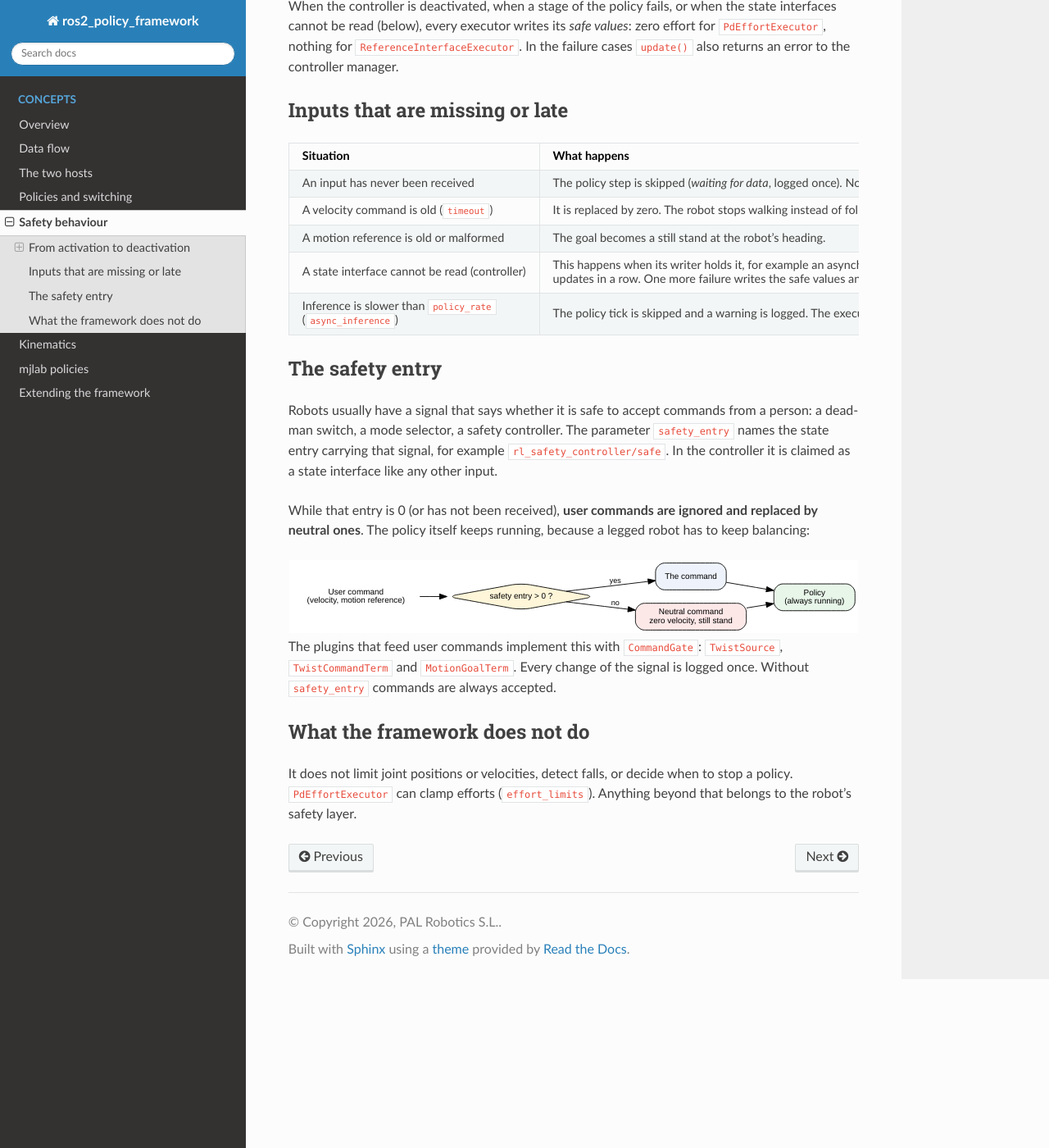
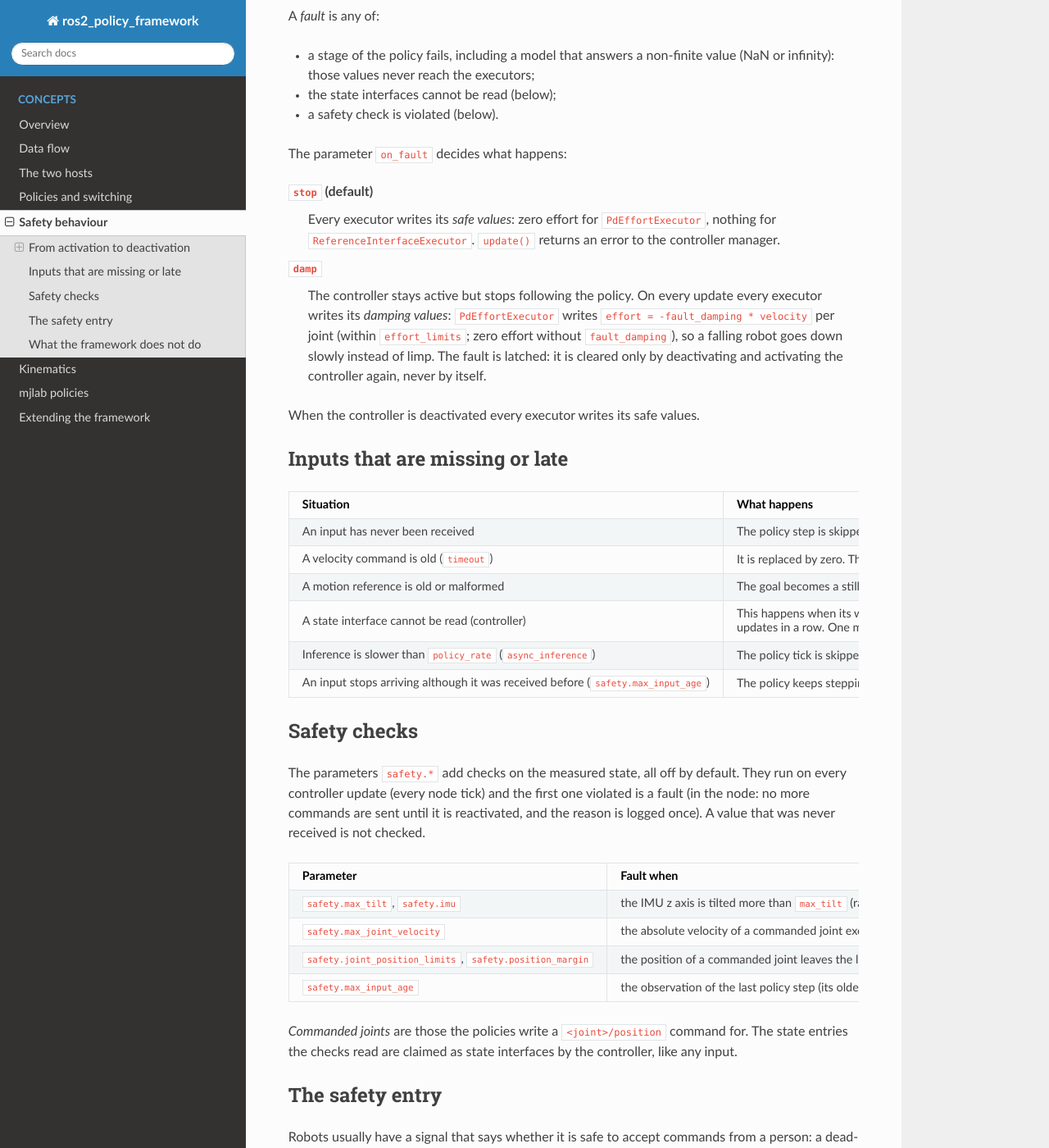
Before and after one commit to saikishor/ros2_policy_framework, a Sphinx documentation site: the page built from docs/safety.rst, in a window 1280 px wide and 1400 px high, scrolled down 885 px. Shown: the whole window at 82% size. Built offline with Sphinx 7.4.7 and the Read the Docs theme 3.1.0, drawn with Linux system fonts in a browser that asks for light colours; some of the changed text lies outside the part shown.

Commit message:
Document the safety checks and the fault responses

```diff
--- a/docs/extending.rst
+++ b/docs/extending.rst
@@ -204,7 +204,11 @@ the situations described in the other pages:
      - Every update until the policy's first commands: keep the robot where it is
        (:doc:`safety`).
    * - ``InterfaceExecutor::safe_values()``
-     - On deactivation and failure: the values that stop commanding.
+     - On deactivation, and on a fault with ``on_fault: stop``: the values that stop
+       commanding.
+   * - ``InterfaceExecutor::damp()``
+     - Every update after a fault with ``on_fault: damp``: values that let the robot down
+       gently, such as a joint damping (:doc:`safety`). Default: the safe values.
    * - ``CommandGate::open()``
      - Check it in any plugin that feeds user commands, and use a neutral command while it
        is false (:doc:`safety`).
--- a/docs/safety.rst
+++ b/docs/safety.rst
@@ -17,12 +17,15 @@ From activation to deactivation
      hold [label="Hold\nexecutors keep the robot\nwhere it is", fillcolor="#fff6d9"];
      run [label="Run\nexecutors follow\nthe policy's commands", fillcolor="#e8f5e9"];
      safe [label="Safe values\nzero effort", fillcolor="#fde8e8"];
+     damp [label="Damping\nuntil reactivated", fillcolor="#fde8e8"];
      start -> hold [label="activate"];
      hold -> run [label="first commands\nfrom the policy"];
      run -> run [label="policy waits for data:\nkeep the last commands"];
-     run -> safe [label="a stage fails, or\ninterfaces unreadable"];
+     run -> safe [label="fault\n(on_fault: stop)"];
+     run -> damp [label="fault\n(on_fault: damp)"];
      hold -> safe [label="deactivate"];
      run -> safe [label="deactivate"];
+     damp -> safe [label="deactivate"];
    }
 
 Hold
@@ -46,13 +49,31 @@ Run
 Once the policy has produced commands, the executors follow them on every update. If a later
 step has to wait for data, the last commands stay applied.
 
-Safe values
-~~~~~~~~~~~
+Faults
+~~~~~~
 
-When the controller is deactivated, when a stage of the policy fails, or when the state
-interfaces cannot be read (below), every executor writes its *safe values*: zero effort for
-``PdEffortExecutor``, nothing for ``ReferenceInterfaceExecutor``. In the failure cases
-``update()`` also returns an error to the controller manager.
+A *fault* is any of:
+
+- a stage of the policy fails, including a model that answers a non-finite value (NaN or
+  infinity): those values never reach the executors;
+- the state interfaces cannot be read (below);
+- a safety check is violated (below).
+
+The parameter ``on_fault`` decides what happens:
+
+``stop`` (default)
+   Every executor writes its *safe values*: zero effort for ``PdEffortExecutor``, nothing for
+   ``ReferenceInterfaceExecutor``. ``update()`` returns an error to the controller manager.
+
+``damp``
+   The controller stays active but stops following the policy. On every update every
+   executor writes its *damping values*: ``PdEffortExecutor`` writes
+   ``effort = -fault_damping * velocity`` per joint (within ``effort_limits``; zero effort
+   without ``fault_damping``), so a falling robot goes down slowly instead of limp. The fault
+   is latched: it is cleared only by deactivating and activating the controller again, never
+   by itself.
+
+When the controller is deactivated every executor writes its safe values.
 
 Inputs that are missing or late
 -------------------------------
@@ -78,6 +99,38 @@ Inputs that are missing or late
        failure writes the safe values and returns an error.
    * - Inference is slower than ``policy_rate`` (``async_inference``)
      - The policy tick is skipped and a warning is logged. The executors keep running.
+   * - An input stops arriving although it was received before (``safety.max_input_age``)
+     - The policy keeps stepping on the last values; once the observation of the last step is
+       older than the limit, it is a fault.
+
+Safety checks
+-------------
+
+The parameters ``safety.*`` add checks on the measured state, all off by default. They run on
+every controller update (every node tick) and the first one violated is a fault (in the node:
+no more commands are sent until it is reactivated, and the reason is logged once). A value
+that was never received is not checked.
+
+.. list-table::
+   :header-rows: 1
+   :widths: 34 66
+
+   * - Parameter
+     - Fault when
+   * - ``safety.max_tilt``, ``safety.imu``
+     - the IMU z axis is tilted more than ``max_tilt`` (rad) from the vertical: the robot is
+       falling. Reads ``<imu>/orientation.{x,y,z,w}``.
+   * - ``safety.max_joint_velocity``
+     - the absolute velocity of a commanded joint exceeds it (``<joint>/velocity``).
+   * - ``safety.joint_position_limits``, ``safety.position_margin``
+     - the position of a commanded joint leaves the limits of the robot description, narrowed
+       by the margin. Continuous joints have no limits.
+   * - ``safety.max_input_age``
+     - the observation of the last policy step (its oldest input) is older than this many
+       seconds: a topic stopped, so the policy acts on the past.
+
+*Commanded joints* are those the policies write a ``<joint>/position`` command for. The state
+entries the checks read are claimed as state interfaces by the controller, like any input.
 
 The safety entry
 ----------------
@@ -116,6 +169,7 @@ Without ``safety_entry`` commands are always accepted.
 What the framework does not do
 ------------------------------
 
-It does not limit joint positions or velocities, detect falls, or decide when to stop a
-policy. ``PdEffortExecutor`` can clamp efforts (``effort_limits``). Anything beyond that
-belongs to the robot's safety layer.
+The safety checks detect a state the robot must not be in; they do not prevent it: the
+commands are not clamped to the joint limits, and nothing decides when to switch policies.
+``PdEffortExecutor`` can clamp efforts (``effort_limits``). The framework is not a safety
+system: an emergency stop and the robot's own protections stay in charge.
```
Also changed, not shown: README.md (+23 -6 lines).
